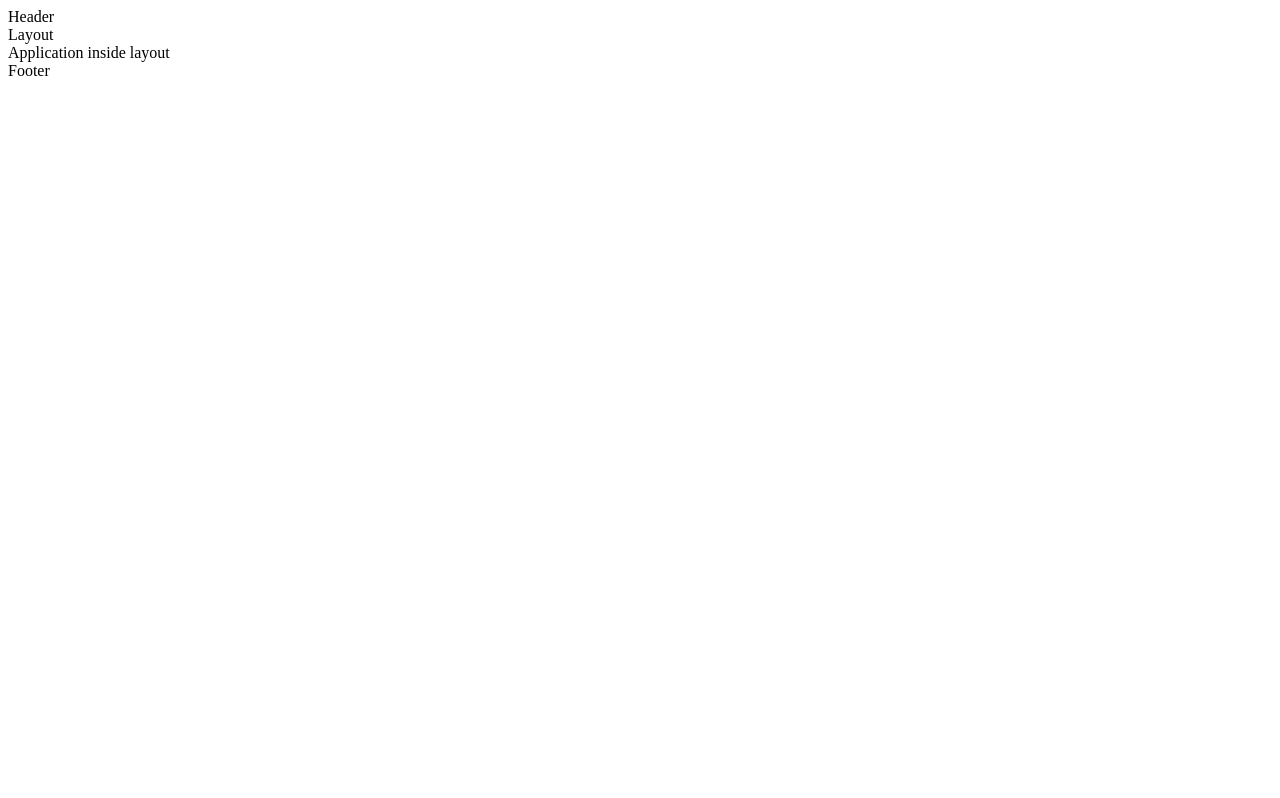
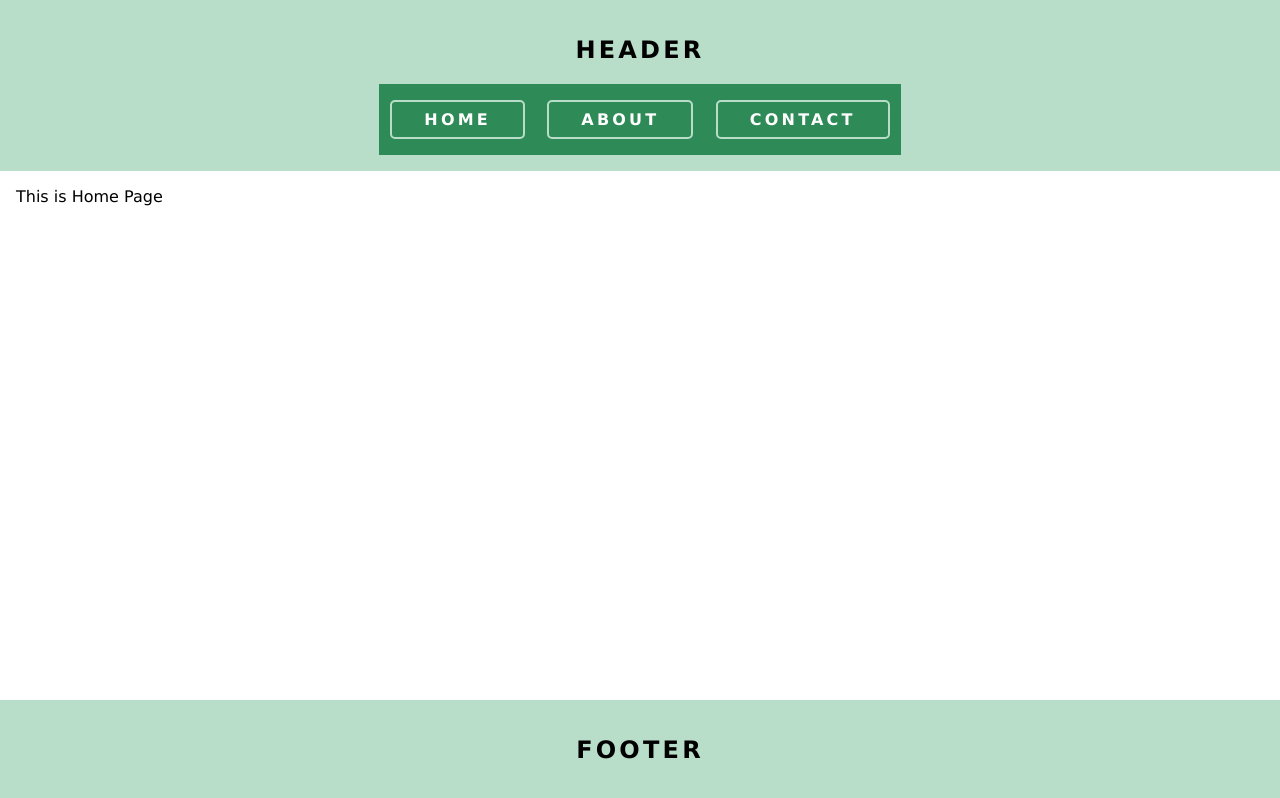
Before and after one commit to subaquatic-pierre/react-apollo-starter, a React (Create React App) app: page / in a window 1280 px wide. Built offline with nearby package versions, Linux system fonts and the light colour scheme.

Commit message:
Completed initial styling

```diff
--- a/package.json
+++ b/package.json
@@ -27,6 +27,7 @@
     "@types/react": "^17.0.3",
     "@types/react-dom": "^17.0.3",
     "graphql": "^15.5.0",
+    "node-sass": "^5.0.0",
     "react": "^17.0.2",
     "react-dom": "^17.0.2",
     "react-router-dom": "^5.2.0",
--- a/src/App.tsx
+++ b/src/App.tsx
@@ -1,10 +1,15 @@
 import React from "react";
+import { BrowserRouter as Router } from "react-router-dom";
 import { Layout } from "./components/Layout";
+import { BaseRouter } from "./routes";
+import "./styles/index.scss";
 
 export const App: React.FC = () => {
   return (
-    <Layout>
-      <div>Application inside layout</div>
-    </Layout>
+    <Router>
+      <Layout>
+        <BaseRouter />
+      </Layout>
+    </Router>
   );
 };
--- a/src/components/Footer.tsx
+++ b/src/components/Footer.tsx
@@ -1,5 +1,9 @@
 import React from "react";
 
 export const Footer: React.FC = () => {
-  return <div>Footer</div>;
+  return (
+    <div className="footer">
+      <h2>Footer</h2>
+    </div>
+  );
 };
--- a/src/components/Header.tsx
+++ b/src/components/Header.tsx
@@ -1,5 +1,23 @@
 import React from "react";
+import { Link } from "react-router-dom";
 
 export const Header: React.FC = () => {
-  return <div>Header</div>;
+  return (
+    <div className="header">
+      <h2>Header</h2>
+      <nav className="header-nav">
+        <ul className="header-nav__ul">
+          <li>
+            <Link to="/">Home</Link>
+          </li>
+          <li>
+            <Link to="/about">About</Link>
+          </li>
+          <li>
+            <Link to="/contact">Contact</Link>
+          </li>
+        </ul>
+      </nav>
+    </div>
+  );
 };
--- a/src/components/Layout.tsx
+++ b/src/components/Layout.tsx
@@ -4,9 +4,8 @@ import { Footer } from "./Footer";
 
 export const Layout: React.FC = ({ children }) => {
   return (
-    <div>
+    <div className="layout">
       <Header />
-      Layout
       {children}
       <Footer />
     </div>
--- a/src/pages/About.tsx
+++ b/src/pages/About.tsx
@@ -1,5 +1,5 @@
 import React from "react";
 
 export const About: React.FC = () => {
-  return <div>About Us!</div>;
+  return <div className="page">About Us!</div>;
 };
--- a/src/pages/Contact.tsx
+++ b/src/pages/Contact.tsx
@@ -1,5 +1,5 @@
 import React from "react";
 
 export const Contact: React.FC = () => {
-  return <div>Contact Us!</div>;
+  return <div className="page">Contact Us!</div>;
 };
--- a/src/pages/Home.tsx
+++ b/src/pages/Home.tsx
@@ -1,5 +1,5 @@
 import React from "react";
 
 export const Home: React.FC = () => {
-  return <div>This is Home Page</div>;
+  return <div className="page">This is Home Page</div>;
 };
--- /dev/null
+++ b/src/styles/index.scss
@@ -0,0 +1,86 @@
+body {
+  padding: 0;
+  margin: 0;
+  font-family: "Lucida Sans", "Lucida Sans Regular", "Lucida Grande",
+    "Lucida Sans Unicode", Geneva, Verdana, sans-serif;
+
+  ul {
+    list-style: none;
+    padding: 0;
+    margin: 0;
+  }
+
+  a {
+    text-decoration: none;
+    color: #202221;
+  }
+
+  h1,
+  h2 {
+    text-transform: uppercase;
+    letter-spacing: 0.2rem;
+  }
+}
+
+$theme-color: #2e8b57;
+$theme-color-light: #b8ddc8;
+
+.layout {
+  height: 100vh;
+  display: flex;
+  flex-direction: column;
+}
+
+.page {
+  margin: 1rem;
+}
+
+.header {
+  display: flex;
+  flex-direction: column;
+  align-items: center;
+  padding: 1rem;
+  background-color: $theme-color-light;
+}
+
+.footer {
+  display: flex;
+  justify-content: center;
+  margin-top: auto;
+  padding: 1rem;
+  background-color: $theme-color-light;
+}
+
+.header-nav {
+  min-width: 400px;
+  color: white;
+  display: flex;
+  justify-content: center;
+  background-color: #2e8b57;
+
+  &__ul {
+    a {
+      color: white;
+      font-weight: 600;
+      text-transform: uppercase;
+      letter-spacing: 0.2rem;
+      font-size: 1rem;
+    }
+    display: flex;
+    justify-content: center;
+    padding-top: 1rem;
+    padding-bottom: 1rem;
+
+    li {
+      padding: 0.5rem 2rem 0.5rem 2rem;
+      margin: 0 0.7rem 0 0.7rem;
+      border: #b8ddc8 solid 2px;
+      border-radius: 5px;
+
+      &:hover {
+        cursor: pointer;
+        box-shadow: 2px 2px 2px #2022217e;
+      }
+    }
+  }
+}
```
Also changed, not shown: 1 other file (tests, documents, lock files or other folders).
